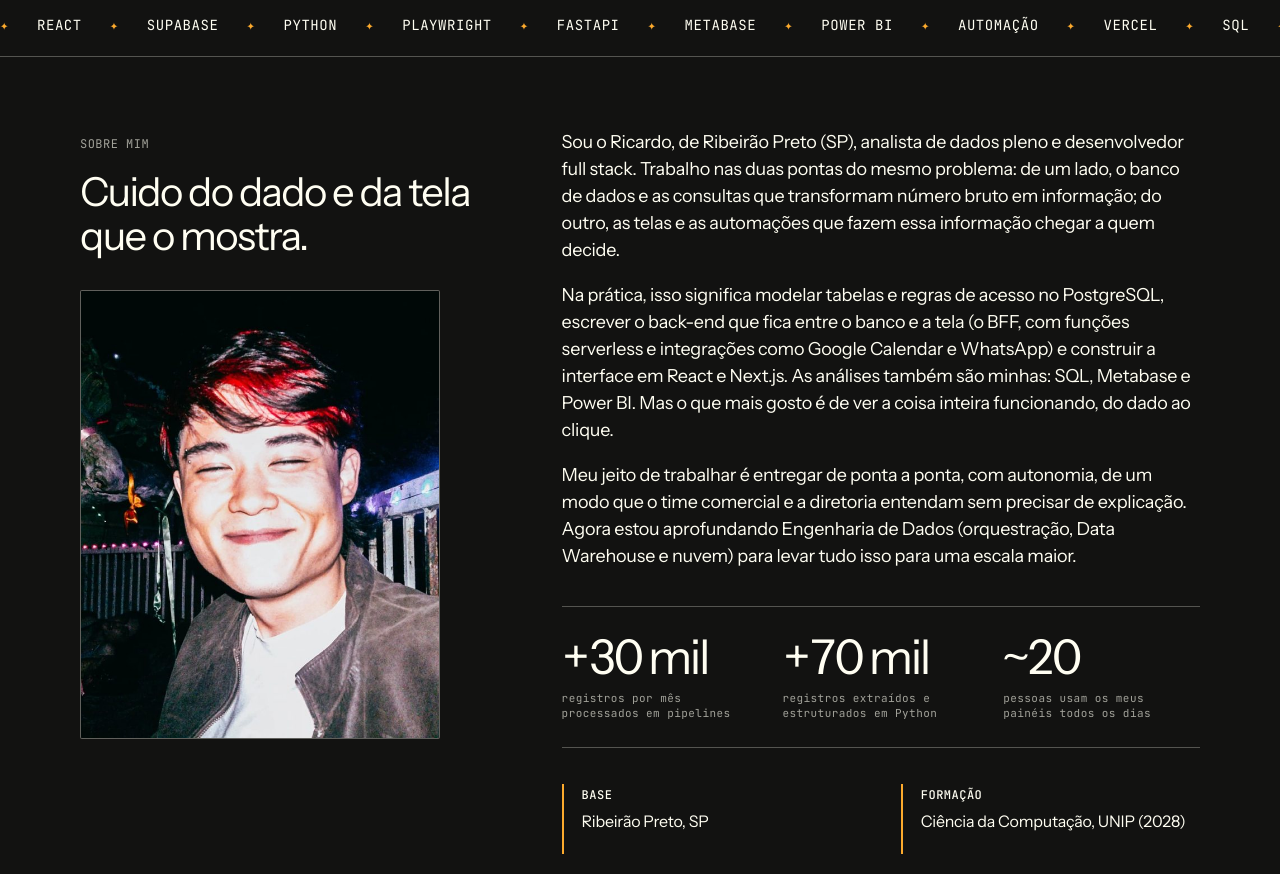
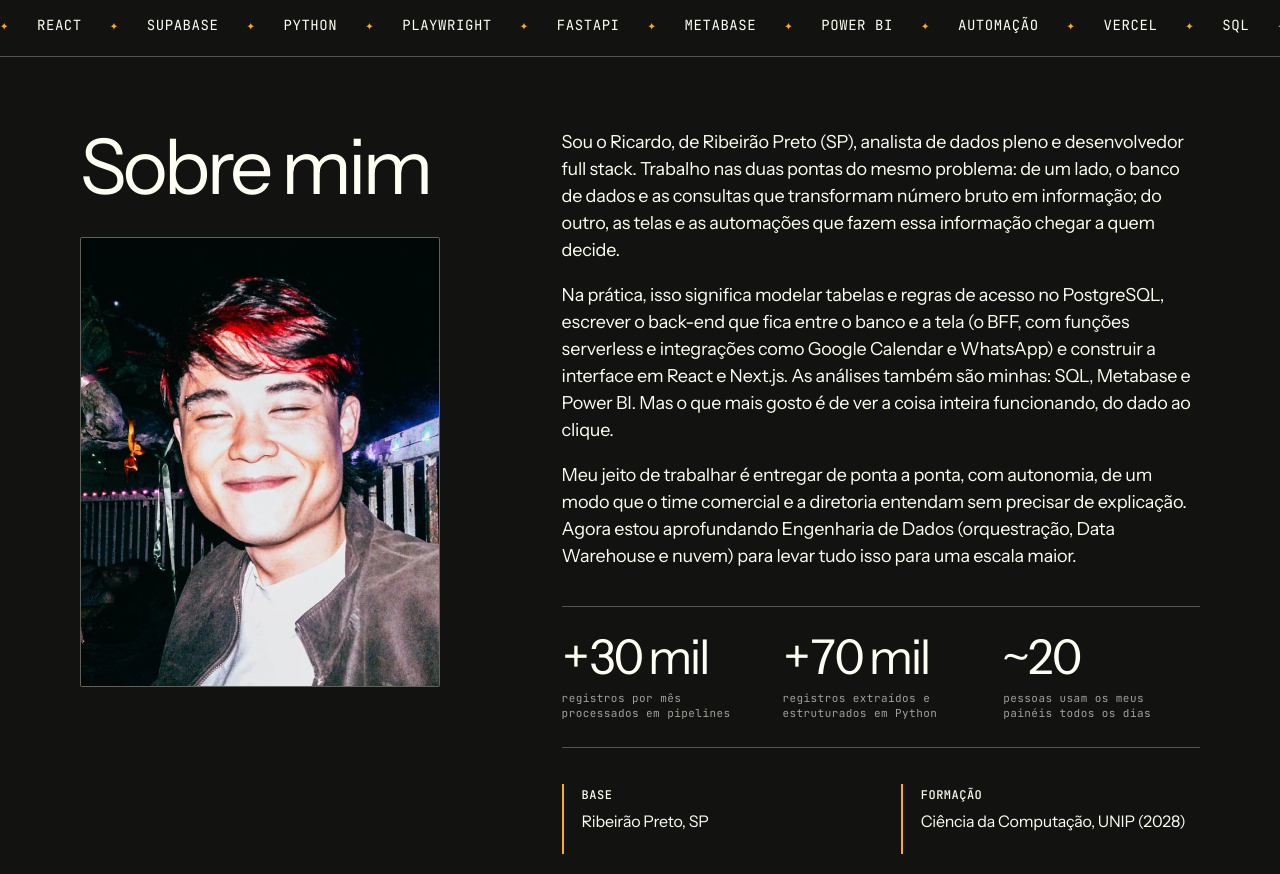
Before and after one commit to maemura01/portfolio, a Next.js app: page / in a window 1280 px wide. Shown: the part 5820-6694 px from the top of the page. Built offline with nearby package versions, Linux system fonts and the light colour scheme.

Commit message:
feat: título Sobre mim em destaque e margem de ancoragem

```diff
--- a/app/globals.css
+++ b/app/globals.css
@@ -462,3 +462,6 @@ a { color: inherit; text-decoration: none; }
   .ad-kpis div:nth-child(5) { grid-column: span 2; border-right: 0; }
   .ad-card { width: 100%; }
 }
+.sobre-h h2 { font-size: clamp(48px, 6vw, 80px); line-height: 1; letter-spacing: -0.05em; margin-top: 0; }
+@media (max-width: 900px) { .sobre-h h2 { font-size: clamp(44px, 12vw, 64px); } }
+section[id] { scroll-margin-top: 72px; }
--- a/components/Portfolio.jsx
+++ b/components/Portfolio.jsx
@@ -164,8 +164,7 @@ export default function Portfolio() {
 
         <section className="wrap sobre" id="sobre">
           <div className="reveal sobre-h">
-            <span className="mono">Sobre mim</span>
-            <h2>Cuido do dado e da tela que o mostra.</h2>
+            <h2>Sobre mim</h2>
             {FOTO && (
               <figure className="foto">
                 <img src={FOTO} alt="Ricardo Maemura" width="640" height="800" loading="lazy" />
```
